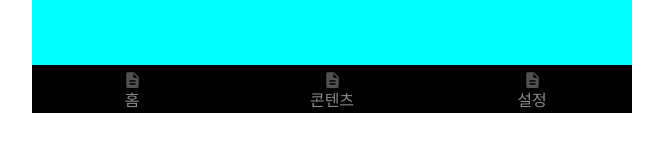
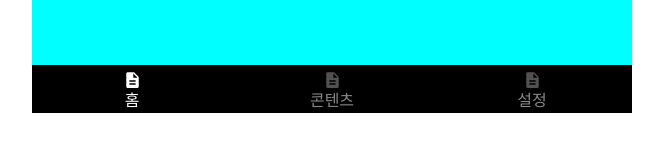
Before and after one commit to no-commit-today/dev-a-nice-day-front, a Next.js app: page / in a window 1280 px wide. Shown: the part 687-838 px from the top of the page, without its empty margins (308-971 px from the left). Built offline with nearby package versions, Linux system fonts and the light colour scheme; a web font is replaced by a local one.

Commit message:
feat/ 현재 path에 맞게 UI 변경

```diff
--- a/src/app/_components/BottomTabBar.module.css
+++ b/src/app/_components/BottomTabBar.module.css
@@ -23,3 +23,7 @@
   color: #898989;
   font-weight: 200;
 }
+.textFocused {
+  color: #fff;
+  font-weight: 400;
+}
--- a/src/app/_components/BottomTabBar.tsx
+++ b/src/app/_components/BottomTabBar.tsx
@@ -1,8 +1,10 @@
+"use client";
 import Link from "next/link";
 import styles from "./BottomTabBar.module.css";
-import Description from "@/../public/assets/description.svg";
+import { usePathname } from "next/navigation";
 
 const BottomTabBar = () => {
+  const pathname = usePathname();
   return (
     <div className={styles.container}>
       <Link href="/" className={styles.tabBtn}>
@@ -18,8 +20,8 @@ const BottomTabBar = () => {
               <g clip-path="url(#clip0_147_1585)">
                 <path
                   d="M11.0625 2.37302H4.8125C3.95312 2.37302 3.25781 3.07614 3.25781 3.93552L3.25 16.4355C3.25 17.2949 3.94531 17.998 4.80469 17.998H14.1875C15.0469 17.998 15.75 17.2949 15.75 16.4355V7.06052L11.0625 2.37302ZM12.625 14.873H6.375V13.3105H12.625V14.873ZM12.625 11.748H6.375V10.1855H12.625V11.748ZM10.2812 7.84177V3.54489L14.5781 7.84177H10.2812Z"
-                  fill="#898989"
-                  fill-opacity="0.6"
+                  fill={pathname === "/" ? "#fff" : "#898989"}
+                  fill-opacity={pathname === "/" ? "1" : "0.6"}
                 />
               </g>
               <defs>
@@ -34,7 +36,9 @@ const BottomTabBar = () => {
               </defs>
             </svg>
           </div>
-          <span className={styles.text}>홈</span>
+          <span className={pathname === "/" ? styles.textFocused : styles.text}>
+            홈
+          </span>
         </div>
       </Link>
       <Link href="/content" className={styles.tabBtn}>
@@ -50,8 +54,8 @@ const BottomTabBar = () => {
               <g clip-path="url(#clip0_147_1585)">
                 <path
                   d="M11.0625 2.37302H4.8125C3.95312 2.37302 3.25781 3.07614 3.25781 3.93552L3.25 16.4355C3.25 17.2949 3.94531 17.998 4.80469 17.998H14.1875C15.0469 17.998 15.75 17.2949 15.75 16.4355V7.06052L11.0625 2.37302ZM12.625 14.873H6.375V13.3105H12.625V14.873ZM12.625 11.748H6.375V10.1855H12.625V11.748ZM10.2812 7.84177V3.54489L14.5781 7.84177H10.2812Z"
-                  fill="#898989"
-                  fill-opacity="0.6"
+                  fill={pathname === "/content" ? "#fff" : "#898989"}
+                  fill-opacity={pathname === "/content" ? "1" : "0.6"}
                 />
               </g>
               <defs>
@@ -66,7 +70,13 @@ const BottomTabBar = () => {
               </defs>
             </svg>
           </div>
-          <span className={styles.text}>콘텐츠</span>
+          <span
+            className={
+              pathname === "/content" ? styles.textFocused : styles.text
+            }
+          >
+            콘텐츠
+          </span>
         </div>
       </Link>
       <Link href="/setting" className={styles.tabBtn}>
@@ -82,8 +92,8 @@ const BottomTabBar = () => {
               <g clip-path="url(#clip0_147_1585)">
                 <path
                   d="M11.0625 2.37302H4.8125C3.95312 2.37302 3.25781 3.07614 3.25781 3.93552L3.25 16.4355C3.25 17.2949 3.94531 17.998 4.80469 17.998H14.1875C15.0469 17.998 15.75 17.2949 15.75 16.4355V7.06052L11.0625 2.37302ZM12.625 14.873H6.375V13.3105H12.625V14.873ZM12.625 11.748H6.375V10.1855H12.625V11.748ZM10.2812 7.84177V3.54489L14.5781 7.84177H10.2812Z"
-                  fill="#898989"
-                  fill-opacity="0.6"
+                  fill={pathname === "/setting" ? "#fff" : "#898989"}
+                  fill-opacity={pathname === "/setting" ? "1" : "0.6"}
                 />
               </g>
               <defs>
@@ -98,7 +108,13 @@ const BottomTabBar = () => {
               </defs>
             </svg>
           </div>
-          <span className={styles.text}>설정</span>
+          <span
+            className={
+              pathname === "/setting" ? styles.textFocused : styles.text
+            }
+          >
+            설정
+          </span>
         </div>
       </Link>
     </div>
```
